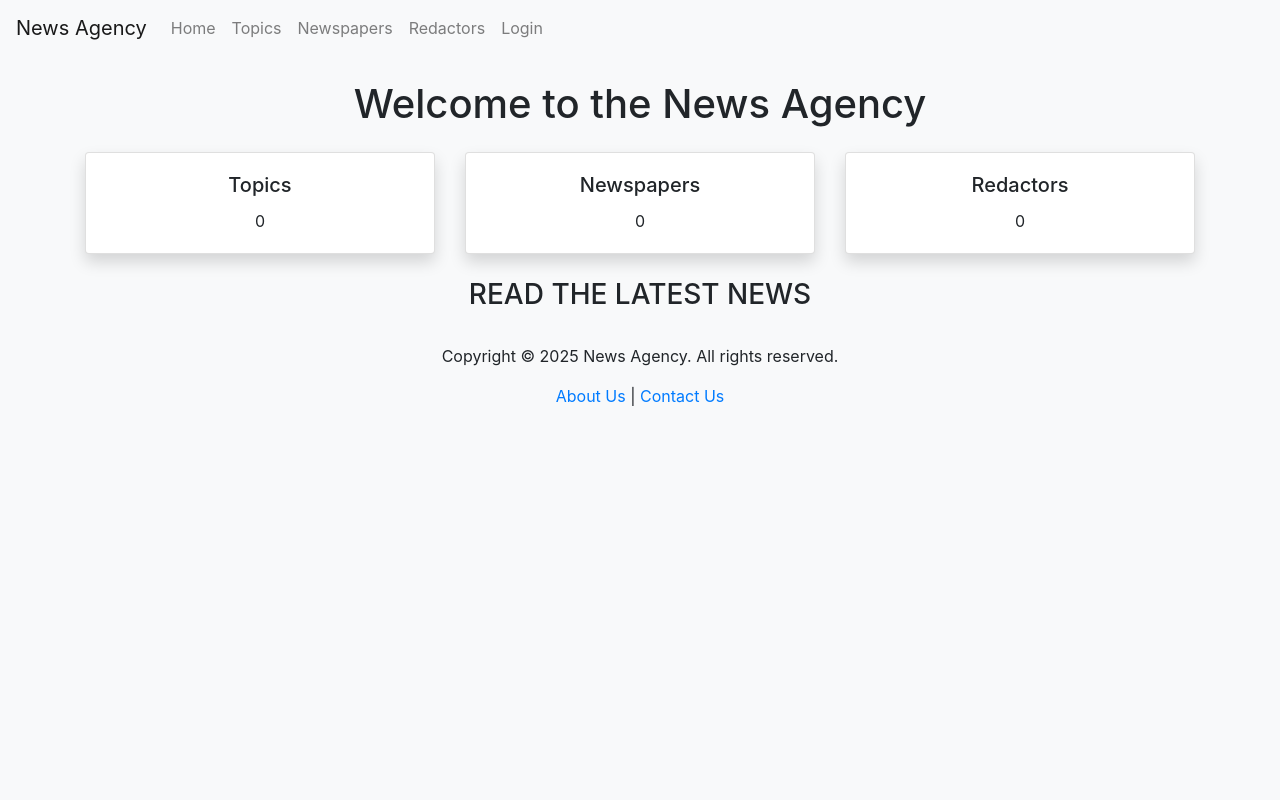
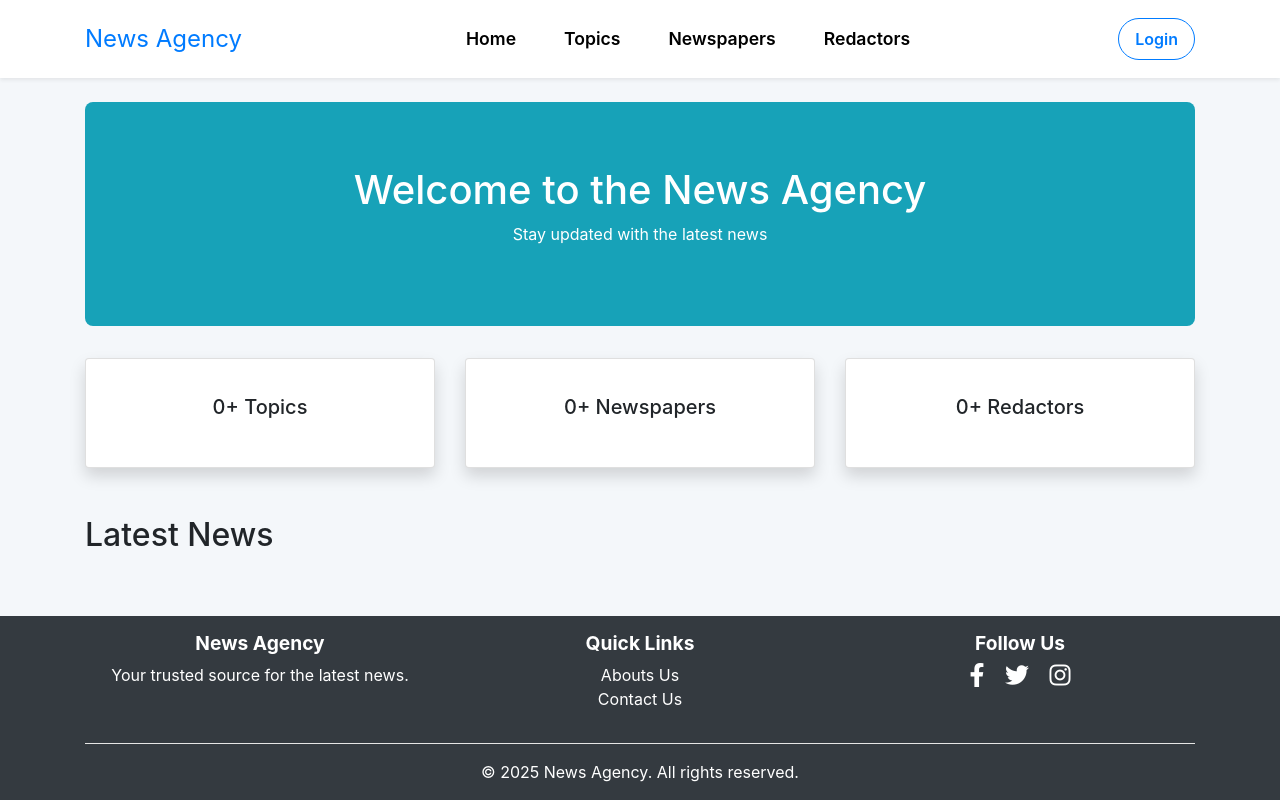
Before and after one commit to ip-ilya/news-agency-service, a Django app: page / in a window 1280 px wide. Run offline with Django 5.2, Linux system fonts and the light colour scheme; data that the repository does not hold is empty; some libraries are stand-ins or nearby versions.

Commit message:
update website design

```diff
--- a/static/css/styles.css
+++ b/static/css/styles.css
@@ -1,5 +1,10 @@
 body {
-    background-color: #f8f9fa;
+    background-color: #f4f7fa;
+}
+
+.jumbotron {
+    background-color: #007bff;
+    border-radius: 0.5rem;
 }
 
 .card {
@@ -10,8 +15,81 @@
     transform: scale(1.05);
 }
 
-footer {
-    position: relative;
-    bottom: 0;
-    width: 100%;
+.footer {
+    background-color: #343a40;
+    color: white;
 }
+
+.footer h5 {
+    font-size: 1.2rem;
+    font-weight: bold;
+}
+
+.footer a {
+    text-decoration: none;
+    transition: color 0.3s ease;
+}
+
+.footer a:hover {
+    color: #007bff;
+}
+
+.footer i {
+    font-size: 1.5rem;
+    transition: transform 0.3s ease;
+}
+
+.footer i:hover {
+    transform: scale(1.2);
+}
+
+.navbar {
+    padding: 1rem 0;
+}
+
+.navbar-brand {
+    font-size: 1.5rem;
+}
+
+.nav-link {
+    font-size: 1.1rem;
+    font-weight: 600;
+    color: black !important; /* Makes text fully black */
+    transition: color 0.3s ease-in-out;
+}
+
+.nav-link:hover {
+    color: #007bff !important; /* Optional: Blue hover effect */
+}
+
+.btn-outline-primary {
+    border-radius: 50px;
+    padding: 0.5rem 1rem;
+    font-weight: 600;
+}
+
+.navbar-nav {
+    gap: 2rem; /* Increases spacing between links */
+}
+
+/*body {*/
+/*    background: url('/static/img/image_2025-03-25_14-28-57.png') no-repeat center center fixed;*/
+/*    background-size: cover;*/
+/*    color: white; !* Ensures text is readable *!*/
+/*}*/
+
+/*.jumbotron {*/
+/*    background: rgba(0, 123, 255, 0.8); !* Semi-transparent blue overlay *!*/
+/*    padding: 3rem;*/
+/*    border-radius: 0.5rem;*/
+/*}*/
+
+/*.card {*/
+/*    background: rgba(255, 255, 255, 0.9); !* Slightly transparent background for readability *!*/
+/*    color: black;*/
+/*}*/
+
+/*.list-group-item {*/
+/*    background: rgba(255, 255, 255, 0.8);*/
+/*    color: black;*/
+/*}*/
--- a/templates/base.html
+++ b/templates/base.html
@@ -4,36 +4,27 @@
 <head>
   <meta charset="UTF-8">
   <meta name="viewport" content="width=device-width, initial-scale=1.0">
+  <link rel="stylesheet" href="https://stackpath.bootstrapcdn.com/bootstrap/4.5.2/css/bootstrap.min.css">
+  <link rel="stylesheet" href="https://cdnjs.cloudflare.com/ajax/libs/font-awesome/6.0.0/css/all.min.css">
+
+  <link rel="stylesheet" href="{% static 'css/styles.css' %}">
   <title>{% block title %}News Agency{% endblock %}</title>
-  <link rel="stylesheet" href="https://stackpath.bootstrapcdn.com/bootstrap/4.5.2/css/bootstrap.min.css">
-  <link rel="stylesheet" href="{% static 'css/styles.css' %}">
 </head>
-<body>
-<header>
-  <nav class="navbar navbar-expand-lg navbar-light bg-light">
-    <span class="navbar-brand">News Agency</span>
-    <button class="navbar-toggler" type="button" data-toggle="collapse" data-target="#navbarNav"
-            aria-controls="navbarNav" aria-expanded="false" aria-label="Toggle navigation">
-      <span class="navbar-toggler-icon"></span>
-    </button>
-    <div class="collapse navbar-collapse" id="navbarNav">
-      <ul class="navbar-nav">
-        <li class="nav-item"><a class="nav-link" href="{% url 'news_agency:index' %}">Home</a></li>
-        <li class="nav-item"><a class="nav-link" href="{% url 'news_agency:topic-list' %}">Topics</a></li>
-        <li class="nav-item"><a class="nav-link" href="#">Newspapers</a></li>
-        <li class="nav-item"><a class="nav-link" href="#">Redactors</a></li>
-        <li class="nav-item"><a class="nav-link" href="#">Login</a></li>
-      </ul>
-    </div>
-  </nav>
-</header>
-<main class="container mt-4">
+
+<body class="d-flex flex-column min-vh-100">
+{% block navbar %}
+  {% include 'includes/navbar.html' %}
+{% endblock %}
+
+<div class="container mt-4 flex-grow-1">
   {% block content %}{% endblock %}
-</main>
-<footer class="bg-light text-center py-4">
-  <p>Copyright © 2025 News Agency. All rights reserved.</p>
-  <p><a href="#">About Us</a> | <a href="#">Contact Us</a></p>
-</footer>
+</div>
+
+{% block footer %}
+  {% include "includes/footer.html" %}
+{% endblock %}
+
+
 <script src="https://code.jquery.com/jquery-3.5.1.slim.min.js"></script>
 <script src="https://cdn.jsdelivr.net/npm/@popperjs/core@2.9.2/dist/umd/popper.min.js"></script>
 <script src="https://stackpath.bootstrapcdn.com/bootstrap/4.5.2/js/bootstrap.min.js"></script>
--- a/templates/news_agency/index.html
+++ b/templates/news_agency/index.html
@@ -1,41 +1,42 @@
 {% extends 'base.html' %}
+{% block title %}Home{% endblock %}
+{% block content %}
+  <div class="jumbotron bg-info text-white text-center">
+    <h1>Welcome to the News Agency</h1>
+    <p>Stay updated with the latest news</p>
+  </div>
 
-{% block title %}Home - News Agency{% endblock %}
-
-{% block content %}
-  <div class="text-center">
-    <h1>Welcome to the News Agency</h1>
-    <div class="row mt-4">
+  <div class="row text-center">
     <div class="col-md-4">
-        <div class="card shadow">
+      <div class="card shadow p-3 mb-5 bg-white rounded">
         <div class="card-body">
-            <h5 class="card-title">Topics</h5>
-            <p class="card-text">{{ num_topics }}</p>
+          <h5 class="card-title">{{ num_topics }}+ Topics</h5>
+          <p class="card-text"></p>
         </div>
       </div>
     </div>
     <div class="col-md-4">
-        <div class="card shadow">
+      <div class="card shadow p-3 mb-5 bg-white rounded">
         <div class="card-body">
-            <h5 class="card-title">Newspapers</h5>
-            <p class="card-text">{{ num_newspapers }}</p>
+          <h5 class="card-title">{{ num_newspapers }}+ Newspapers</h5>
+          <p class="card-text"></p>
         </div>
       </div>
     </div>
     <div class="col-md-4">
-        <div class="card shadow">
+      <div class="card shadow p-3 mb-5 bg-white rounded">
         <div class="card-body">
-            <h5 class="card-title">Redactors</h5>
-            <p class="card-text">{{ num_redactors }}</p>
+          <h5 class="card-title">{{ num_redactors }}+ Redactors</h5>
+          <p class="card-text"></p>
         </div>
       </div>
     </div>
   </div>
-    <h3 class="mt-4">READ THE LATEST NEWS</h3>
-    <div class="list-group">
+
+  <h2>Latest News</h2>
+  <ul class="list-group">
     {% for news in news_list %}
-        <a href="#" class="list-group-item list-group-item-action">{{ news.title }} (from {{ news.published_date.date }})</a>
+      <li class="list-group-item">{{ news.title }}</li>
     {% endfor %}
-    </div>
-  </div>
+  </ul>
 {% endblock %}
```
Also changed, not shown: templates/news_agency/newspaper_list.html (+16 -7 lines), templates/news_agency/topic_list.html (+16 -7 lines). Lines whose indentation alone changed are shown as unchanged.
